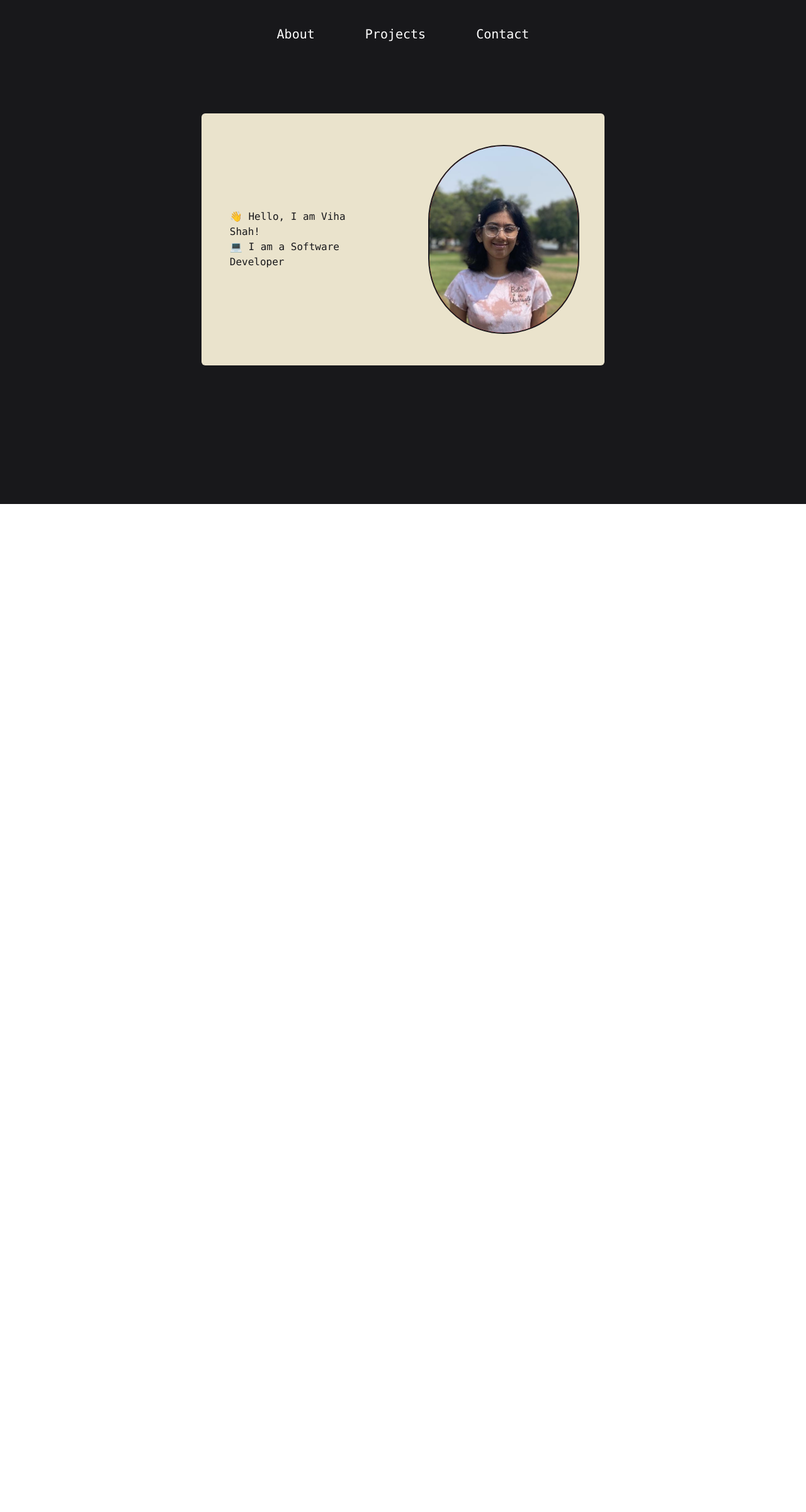
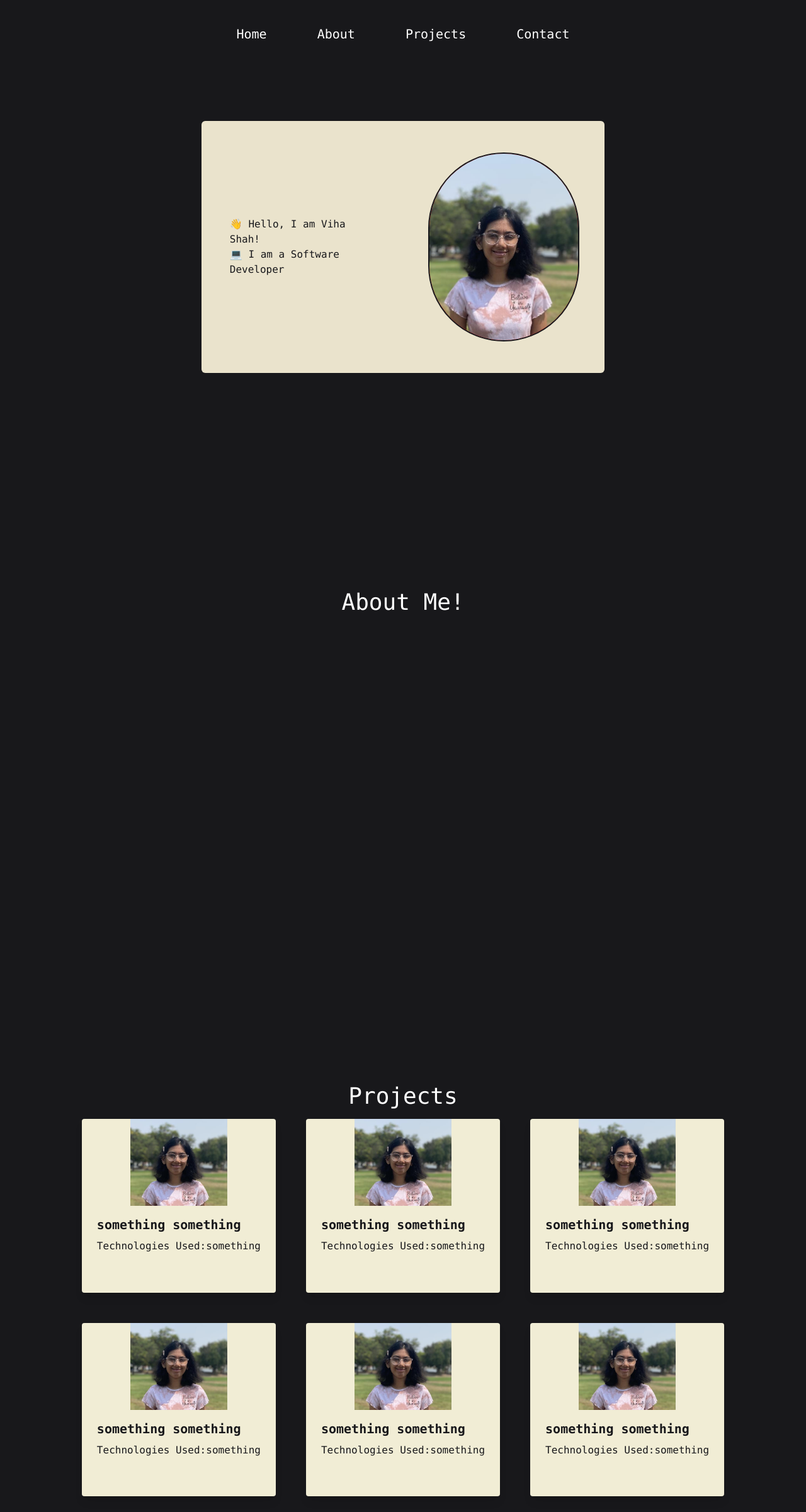
Before and after one commit to Viha123/viha123.github.io, a React (Create React App) app: page / in a window 1280 px wide. Shown: the whole page at 63% size. Before the commit the page ends 800 px from the top, so only its background shows below. Built offline with nearby package versions, Linux system fonts and the light colour scheme.

Commit message:
Refactor code and update styling :construction:

```diff
--- a/src/App.css
+++ b/src/App.css
@@ -4,7 +4,10 @@
 .App {
   text-align: center;
 }
+html {
+  @apply scroll-smooth;
 
+}
 .App-logo {
   height: 40vmin;
   pointer-events: none;
--- a/src/App.js
+++ b/src/App.js
@@ -1,17 +1,35 @@
-import React from 'react';
-import ReactDOM from 'react-dom/client';
-import Navbar from './components/navbar';
-import Project from './components/project';
-import Hero from "./components/Hero"
+import React from "react";
+import Navbar from "./components/navbar";
+import ProjectCard from "./components/projectPage";
+import Hero from "./components/Hero";
+import profile from "./images/profile.jpg";
+import "./App.css";
+import About from "./components/About"; // Import the About component
 function App() {
   return (
-    <div className = "bg-zinc-900 text-white h-screen">
-      <Navbar/>
-      <div className = "mt-10 pt-8 align-middle justify-center flex text-zinc-900">
-        <Hero/>
+    <div className="bg-zinc-900 text-white font-mono scroll-smooth">
+      <Navbar />
+
+      <div id="home" className="pt-48 align-middle justify-center flex text-zinc-900 h-screen ">
+        <Hero />
+      </div>
+      <div className="h-screen bg-zinc-900">
+        <About /> {/* Include the About component */}
+      </div>
+      <div className="h-screen bg-zinc-900">
+        <div id="projects" className=" pt-20 flex flex-col justify-center items-center">
+          <h1 className="mt-[5vh] text-4xl">Projects</h1>
+          <div className="grid grid-cols-3 gap-4">
+            <ProjectCard image={profile} description="something something" technologies="something" />
+            <ProjectCard image={profile} description="something something" technologies="something" />
+            <ProjectCard image={profile} description="something something" technologies="something" />
+            <ProjectCard image={profile} description="something something" technologies="something" />
+            <ProjectCard image={profile} description="something something" technologies="something" />
+            <ProjectCard image={profile} description="something something" technologies="something" />
+          </div>
+        </div>
       </div>
 
-      {/* <Project/> */}
     </div>
   );
 }
--- /dev/null
+++ b/src/components/About.js
@@ -0,0 +1,11 @@
+import React from 'react';
+
+const About = () => {
+    return (
+        <div id="about" className="flex flex-col justify-center items-center pt-24">
+            <h1 className="mt-[5vh] text-4xl">About Me!</h1>
+        </div>
+    );
+};
+
+export default About;
--- a/src/components/Hero.js
+++ b/src/components/Hero.js
@@ -20,7 +20,7 @@ export default function Hero() {
         className="w-[50%] flex flex-row place-content-center items-center"
       >
         <div className="w-[75%] h-[75%] border-zinc-900 rounded-full border-2 bg-red-600">
-        <img className="w-full h-full object-cover rounded-full overflow-hidden" src={require('./profile.jpg')} />        </div>
+        <img className="w-full h-full object-cover rounded-full overflow-hidden" src={require('../images/profile.jpg')} />        </div>
 
       </div>
 
--- a/src/components/navbar.js
+++ b/src/components/navbar.js
@@ -5,11 +5,10 @@ export default function Navbar () {
     return (
         <header>
         {/* <input type="checkbox" id = "nav-toggle" class = "nav-toggle"></input> */}
-        <nav className='pt-10 pb-10'>
+        <nav className='fixed top-0 w-full z-50 pt-10 pb-10 bg-zinc-900'>
             <ul className = "flex flex-row place-content-center">
-                {/* <li>About</li>
-                <li>Projects</li>
-                <li>Contact</li> */}
+
+                <NavbarElement name = "Home" />
                 <NavbarElement name = "About" />
                 <NavbarElement name = "Projects" />
                 <NavbarElement name = "Contact" />
--- a/src/components/navbarElement.js
+++ b/src/components/navbarElement.js
@@ -1,8 +1,8 @@
 import React from "react";
 export default function NavbarElement(props) {
   return (
-    <a className="font-mono cursor-pointer ml-10 mr-10 relative text-xl w-fit block after:block after:content-[''] after:absolute after:h-[3px] after:bg-white after:w-full after:scale-x-0 after:hover:scale-x-100 after:transition after:duration-300 after:origin-center">
-       {props.name}
+    <a href={`#${props.name.toLowerCase()}`} className="font-mono cursor-pointer ml-10 mr-10 relative text-xl w-fit block after:block after:content-[''] after:absolute after:h-[3px] after:bg-white after:w-full after:scale-x-0 after:hover:scale-x-100 after:transition after:duration-300 after:origin-center">
+      {props.name}
     </a>
 
   );
--- a/src/components/project.js
+++ /dev/null
@@ -1,9 +0,0 @@
-import React from 'react';
-import ReactDOM from 'react-dom/client';
-export default function Project () {
-    return (
-        <div>
-            Project
-        </div>
-    )
-}
--- /dev/null
+++ b/src/components/projectPage.js
@@ -0,0 +1,21 @@
+import React from 'react';
+
+export default function ProjectCard({ image, description, technologies }) {
+  return (
+    <div className="max-w-sm rounded overflow-hidden shadow-lg m-4 bg-peach-150 transform transition duration-500 ease-in-out hover:scale-105">
+      <img className="w-1/2 h-1/2 object-cover mx-auto" src={image} alt="Project" />
+      <div className="px-6 py-4">
+        <div className="text-zinc-900 font-bold text-xl mb-2">{description}</div>
+        <p className="text-zinc-900 text-base">
+          Technologies Used:
+          {/* <ul className="list-disc list-inside">
+            {technologies.map((tech, index) => (
+              <li key={index}>{tech}</li>
+            ))}
+          </ul> */}
+          {technologies}
+        </p>
+      </div>
+    </div>
+  );
+}
--- a/tailwind.config.js
+++ b/tailwind.config.js
@@ -11,6 +11,17 @@ module.exports = {
           150: "#F1EDD5"
         }
       },
+      screens: {
+        'sm': '640px',
+        'md': '768px',
+        'lg': '1024px',
+        'xl': '1280px',
+      },
+      theme: {
+        extend: {
+          // Add custom styles here
+        },
+      },
     },
   },
   plugins: [],
```
Also changed, not shown: src/images/profile.jpg (renamed from src/components/profile.jpg).
